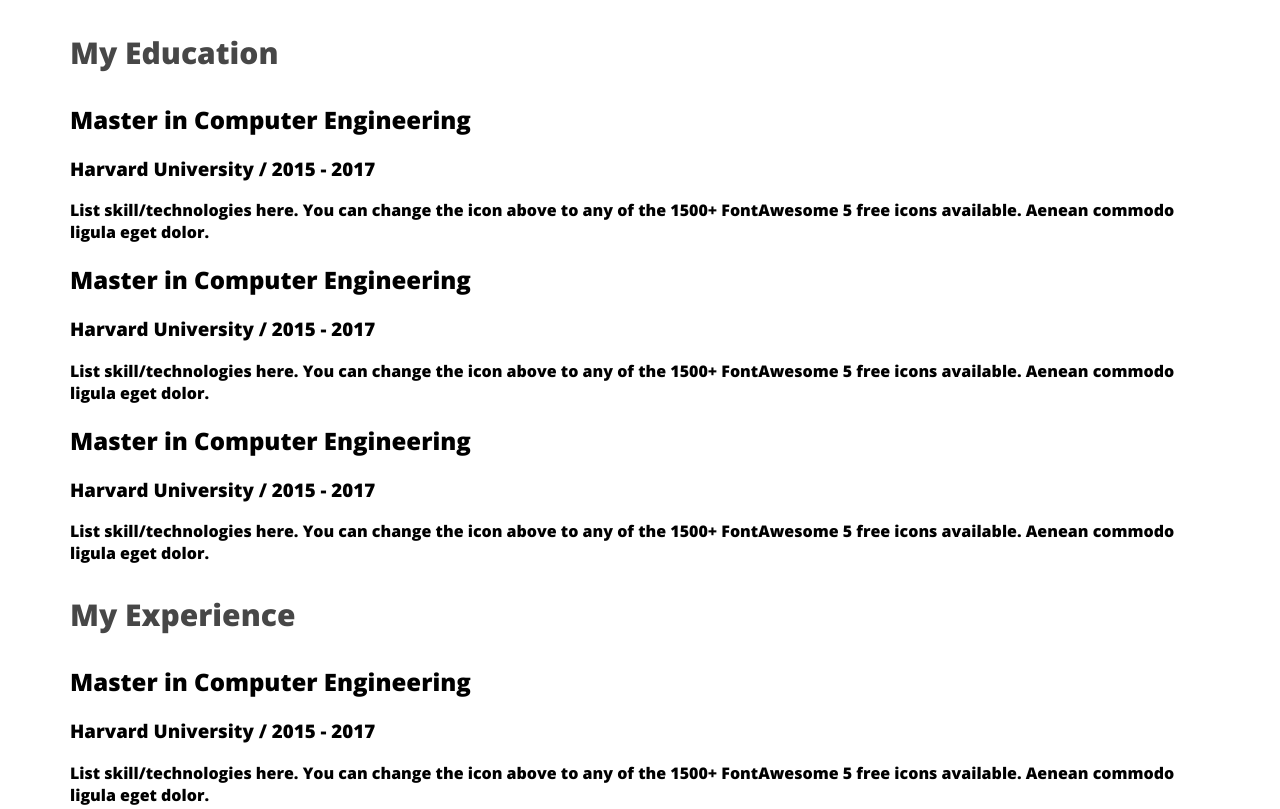
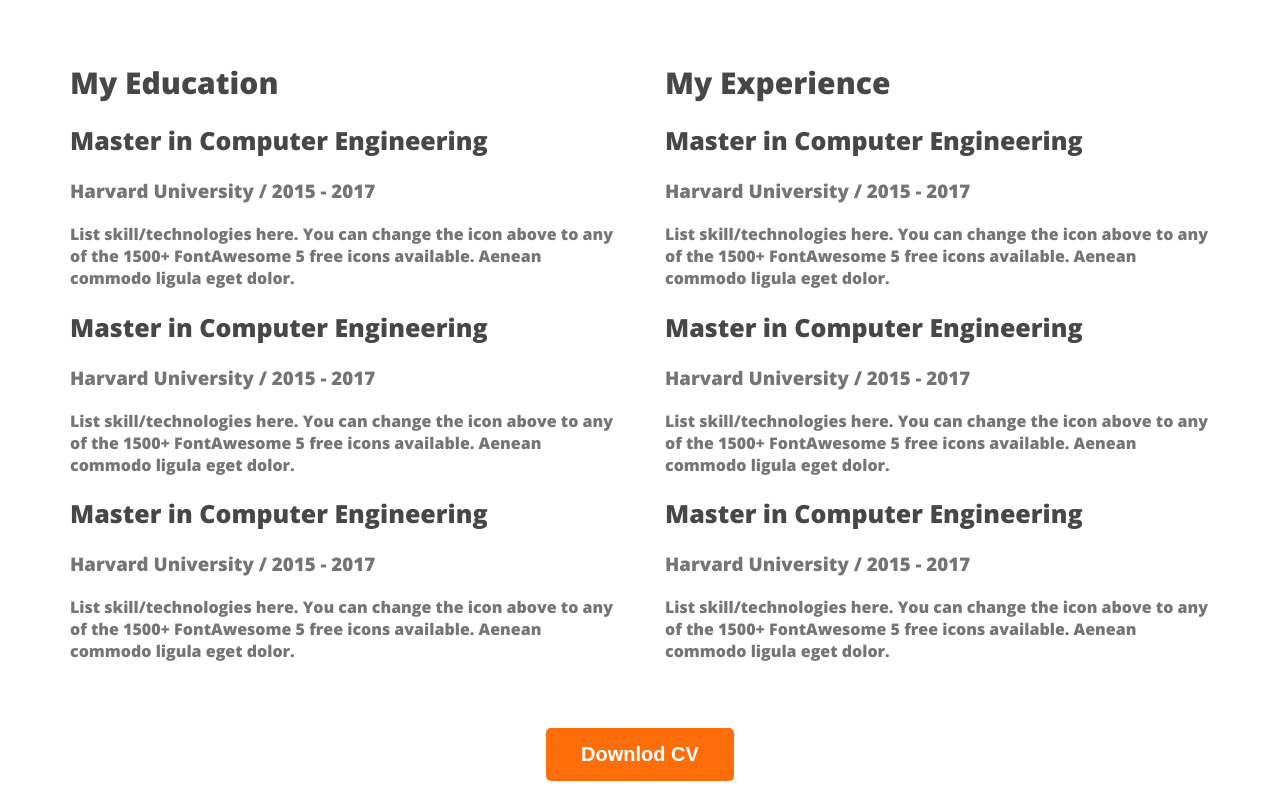
Before and after one commit to 13mahim/webdeveloper-portfolio, a plain HTML site: page index.html in a window 1280 px wide. Shown: the part 2308-3117 px from the top of the page. Drawn offline with nearby package versions, Linux system fonts and the light colour scheme.

Commit message:
finished the resume section

```diff
--- a/index.html
+++ b/index.html
@@ -138,7 +138,9 @@
                     </div>
                 </div>
             </div>
-
+            <div class="downlod-cv">
+                <button class="btn-primary">Downlod CV</button>
+            </div>
         </section>
     </main>
     <footer>
--- a/styles/portfolio.css
+++ b/styles/portfolio.css
@@ -142,4 +142,33 @@ main section{
     color: #474747;
     font-size: 30px;
     font-weight: 700;
+    margin-bottom: 10px;
 }
+
+.resume-item-institute{
+    margin-bottom: 20px;
+    margin-top: 0px;
+}
+.resume-container{
+    display: flex;
+    gap: 50px;
+}
+
+.resume-item-title{
+    color: #474747;
+    font-size: 25px;
+    font-weight: 700;
+}
+
+.resume-item-institute, .resume-item-description{
+    color: #757575;
+}
+
+.resume-container hr{
+    margin: 30px;
+}
+
+.downlod-cv{
+    text-align: center;
+    margin-top: 50px;
+}
```
